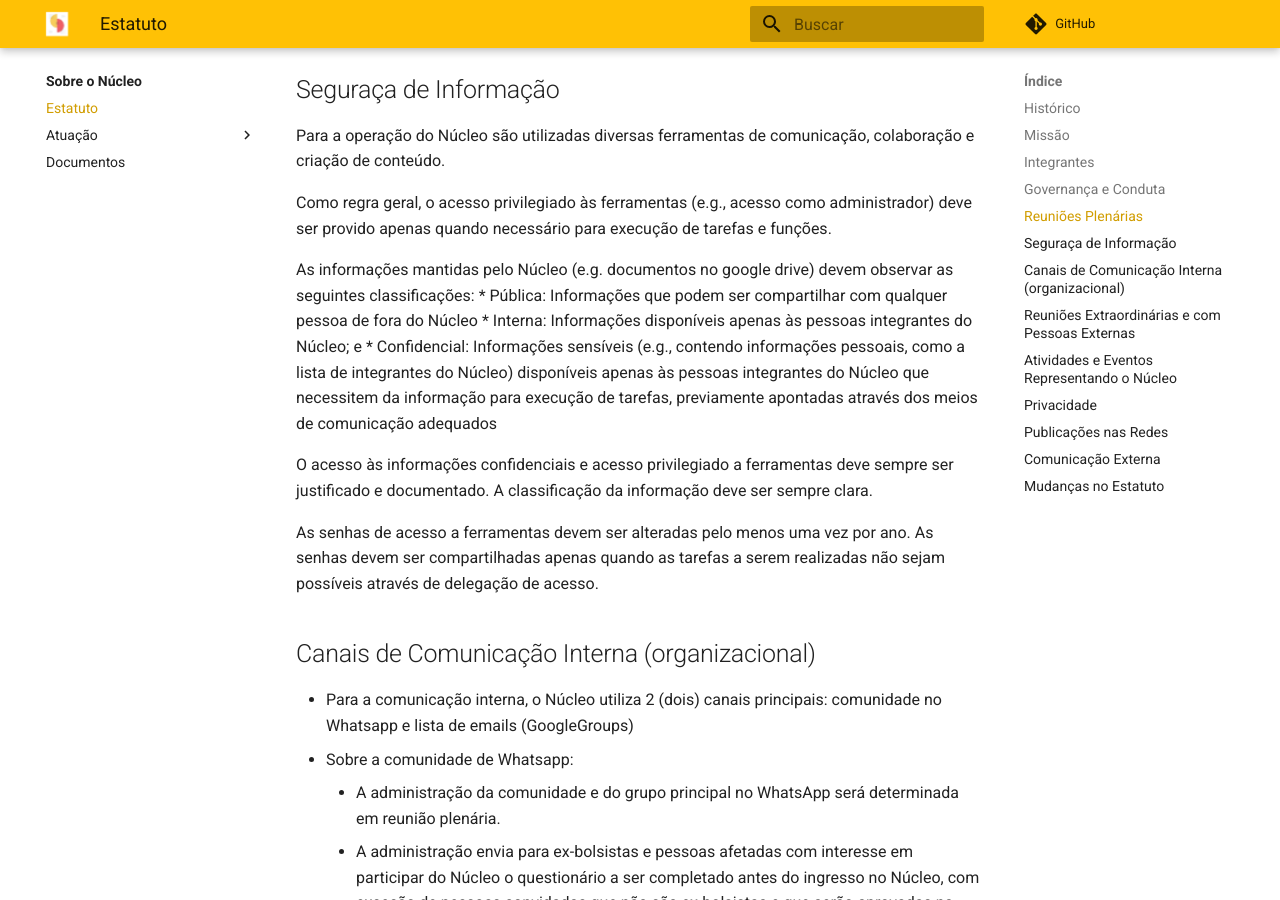
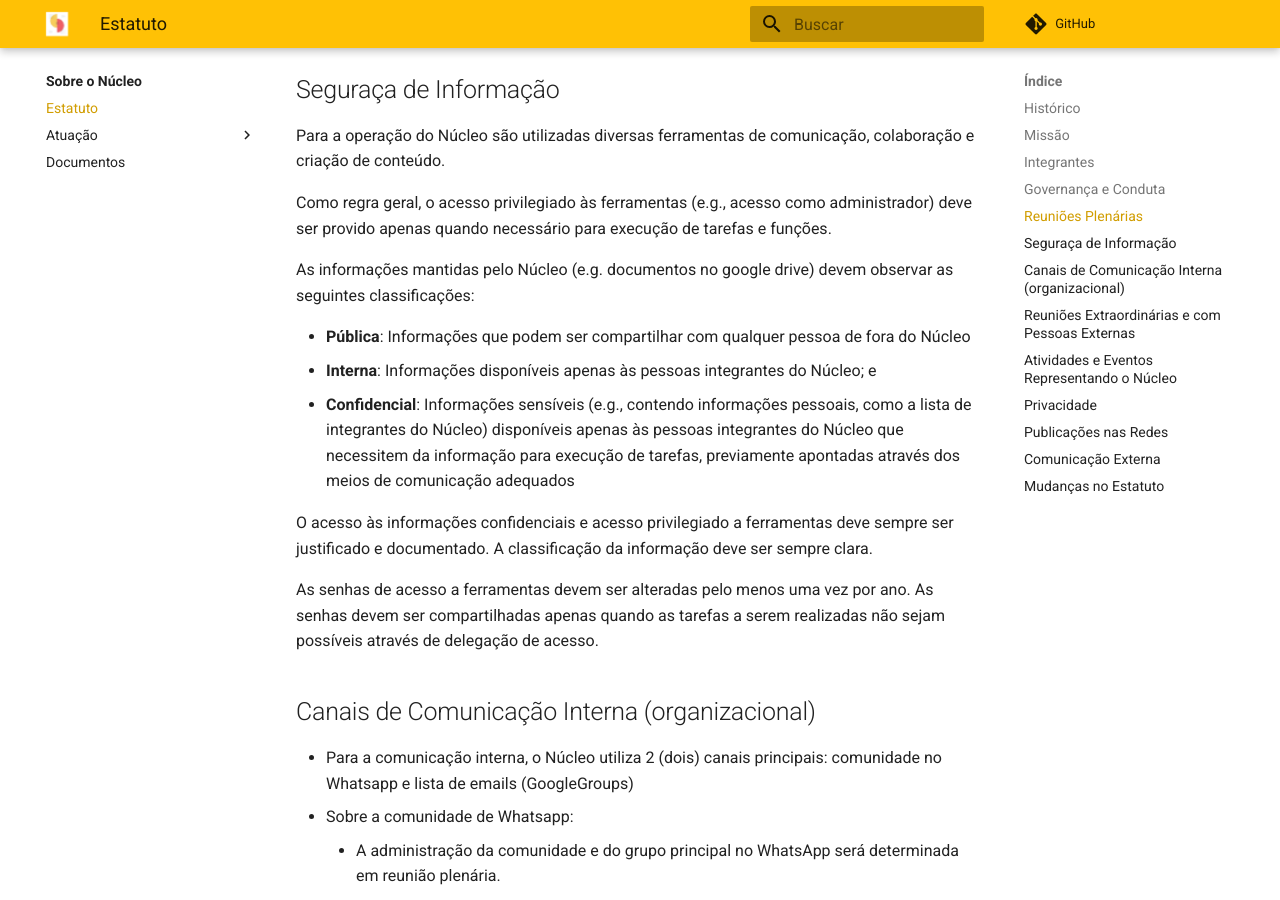
Before and after one commit to exbolsistas/exbolsistas.github.io, an MkDocs documentation site: the page built from docs/estatuto.md, in a window 1280 px wide and 900 px high, scrolled down 3360 px. Built offline with MkDocs 1.6.1 and Material for MkDocs 9.7.7, drawn with Linux system fonts in a browser that asks for light colours; comment, search, counter and statistics services are not loaded.

```diff
--- a/docs/estatuto.md
+++ b/docs/estatuto.md
@@ -60,9 +60,10 @@ Para a operação do Núcleo são utilizadas diversas ferramentas de comunicaç
 Como regra geral, o acesso privilegiado às ferramentas (e.g., acesso como administrador) deve ser provido apenas quando necessário para execução de tarefas e funções.
 
 As informações mantidas pelo Núcleo (e.g. documentos no google drive) devem observar as seguintes classificações:
-* Pública: Informações que podem ser compartilhar com qualquer pessoa de fora do Núcleo
-* Interna: Informações disponíveis apenas às pessoas integrantes do Núcleo; e
-* Confidencial: Informações sensíveis (e.g., contendo informações pessoais, como a lista de integrantes do Núcleo) disponíveis apenas às pessoas integrantes do Núcleo que necessitem da informação para execução de tarefas, previamente apontadas através dos meios de comunicação adequados
+
+* **Pública**: Informações que podem ser compartilhar com qualquer pessoa de fora do Núcleo
+* **Interna**: Informações disponíveis apenas às pessoas integrantes do Núcleo; e
+* **Confidencial**: Informações sensíveis (e.g., contendo informações pessoais, como a lista de integrantes do Núcleo) disponíveis apenas às pessoas integrantes do Núcleo que necessitem da informação para execução de tarefas, previamente apontadas através dos meios de comunicação adequados
 
 O acesso às informações confidenciais e acesso privilegiado a ferramentas deve sempre ser justificado e documentado. A classificação da informação deve ser sempre clara.
 
```
